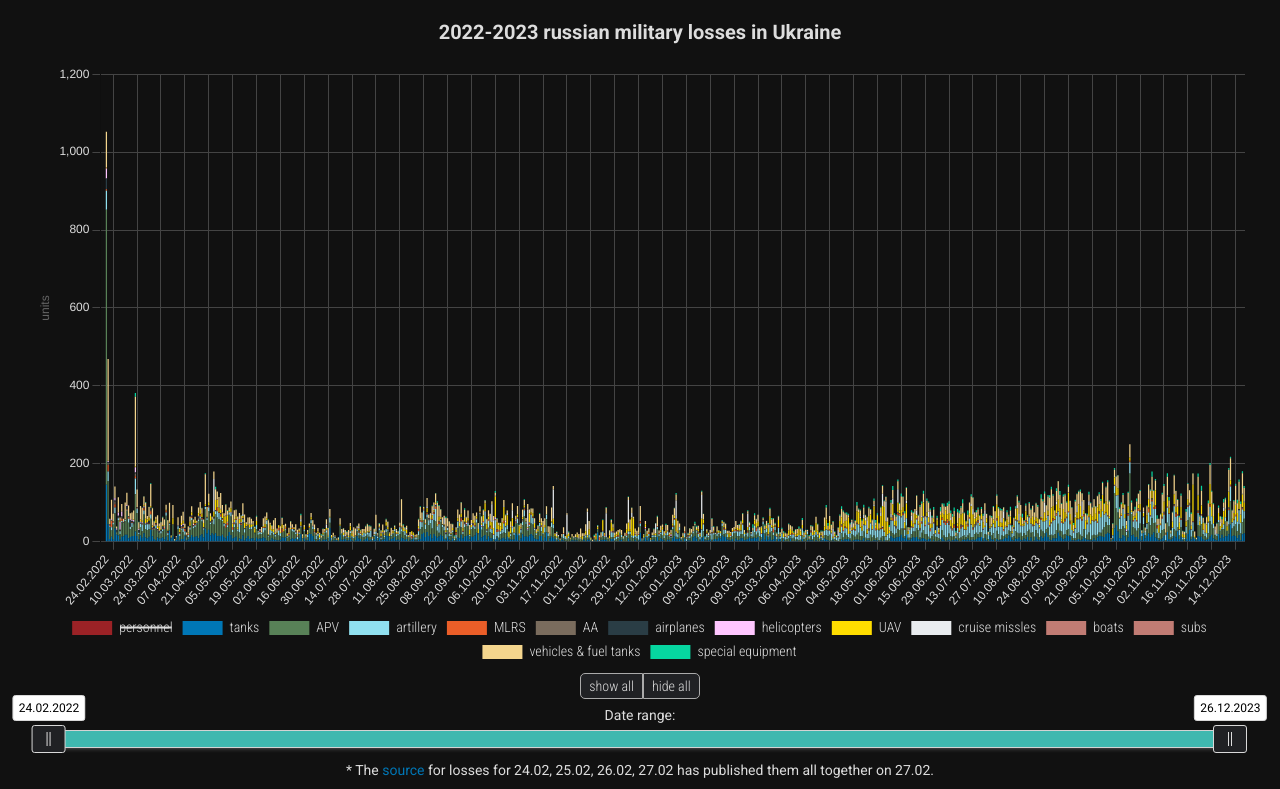
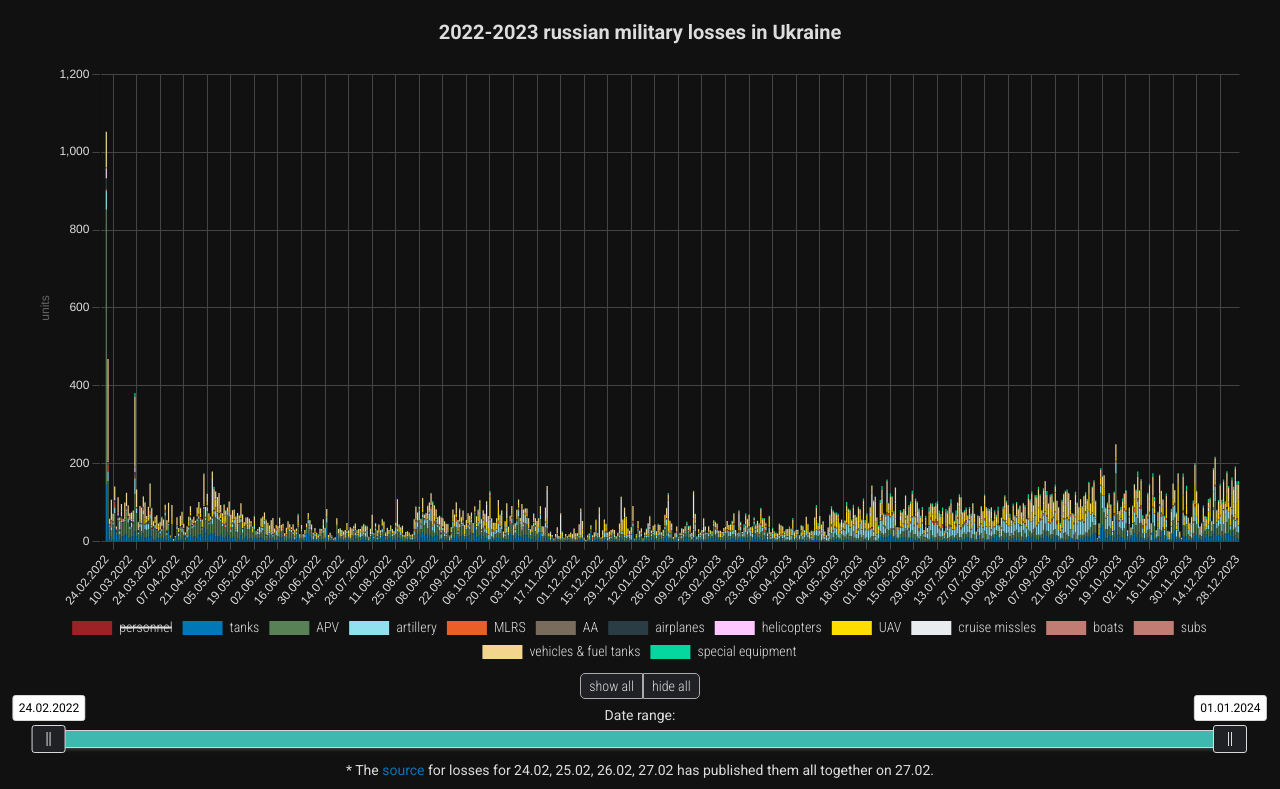
Before and after one commit to alexopus/rulosses, a plain HTML site: page index.html in a window 1280 px wide. Shown: the top 789 px of the page. Drawn offline with Linux system fonts and the light colour scheme; animation ran at ten frames a second.

Commit message:
2023-12-27--2024-01-01

```diff
--- a/index.html
+++ b/index.html
@@ -873,6 +873,12 @@
       { date: '24.12.2023', pers: 353190, tanks: 5858, apv: 10888, arti: 8314, mlrs: 932, aa: 611, planes: 327, helis: 324, uav: 6404, cruise: 1614, boats: 22, subs: 1, vehic: 11022, spec: 1229, src: 'https://www.mil.gov.ua/news/2023/12/24/vid-pochatku-shirokomasshtabnoi-vijni-proti-ukraini-rosiya-vtratila-uzhe-353-1-tis-osib-znishheno-bilshe-11-tis-odinicz-avtotehniki-ta-avtoczistern-voroga-%E2%80%93-genshtab-zsu/' },
       { date: '25.12.2023', pers: 353950, tanks: 5877, apv: 10919, arti: 8347, mlrs: 934, aa: 613, planes: 329, helis: 324, uav: 6436, cruise: 1616, boats: 22, subs: 1, vehic: 11075, spec: 1234, src: 'https://www.mil.gov.ua/news/2023/12/25/zagalni-vtrati-rosijskih-zagarbnikiv-stanovlyat-353-9-tis-osib-znishheno-329-litakiv-voroga-%E2%80%92-generalnij-shtab-zsu/' },
       { date: '26.12.2023', pers: 354960, tanks: 5899, apv: 10956, arti: 8366, mlrs: 934, aa: 614, planes: 329, helis: 324, uav: 6458, cruise: 1618, boats: 23, subs: 1, vehic: 11109, spec: 1239, src: 'https://www.mil.gov.ua/news/2023/12/26/za-dobu-sili-oboroni-znishhili-1010-rosijskih-zagarbnikiv-ta-velikij-desantnij-korabel-voroga-zagalni-vtrati-rf-stanovlyat-majzhe-355-tis-osib-genshtab-zsu/' },
+      { date: '27.12.2023', pers: 355750, tanks: 5913, apv: 10973, arti: 8376, mlrs: 934, aa: 616, planes: 329, helis: 324, uav: 6471, cruise: 1620, boats: 23, subs: 1, vehic: 11140, spec: 1240, src: 'https://www.mil.gov.ua/news/2023/12/27/vid-pochatku-shirokomasshtabnoi-vijni-proti-ukraini-rosiya-vtratila-uzhe-355-7-tis-osib-znishheno-bilshe-5900-tankiv-voroga-%E2%80%93-genshtab-zsu/' },
+      { date: '28.12.2023', pers: 356670, tanks: 5940, apv: 11015, arti: 8391, mlrs: 935, aa: 617, planes: 329, helis: 324, uav: 6503, cruise: 1620, boats: 23, subs: 1, vehic: 11180, spec: 1247, src: 'https://www.facebook.com/photo.php?fbid=712207074425707' },
+      { date: '29.12.2023', pers: 357520, tanks: 5953, apv: 11033, arti: 8417, mlrs: 938, aa: 620, planes: 329, helis: 324, uav: 6539, cruise: 1620, boats: 23, subs: 1, vehic: 11215, spec: 1254, src: 'https://www.facebook.com/photo.php?fbid=712810714365343' },
+      { date: '30.12.2023', pers: 358270, tanks: 5969, apv: 11053, arti: 8434, mlrs: 939, aa: 621, planes: 329, helis: 324, uav: 6554, cruise: 1708, boats: 23, subs: 1, vehic: 11244, spec: 1260, src: 'https://www.facebook.com/photo.php?fbid=713353977644350' },
+      { date: '31.12.2023', pers: 359230, tanks: 5977, apv: 11070, arti: 8464, mlrs: 943, aa: 623, planes: 329, helis: 324, uav: 6591, cruise: 1709, boats: 23, subs: 1, vehic: 11292, spec: 1268, src: 'https://www.facebook.com/photo.php?fbid=713860947593653' },
+      { date: '01.01.2024', pers: 360010, tanks: 5983, apv: 11087, arti: 8482, mlrs: 943, aa: 625, planes: 329, helis: 324, uav: 6657, cruise: 1709, boats: 23, subs: 1, vehic: 11330, spec: 1277, src: 'https://www.facebook.com/photo.php?fbid=714487920864289' },
     ];
 
     const dates  = [];
```
